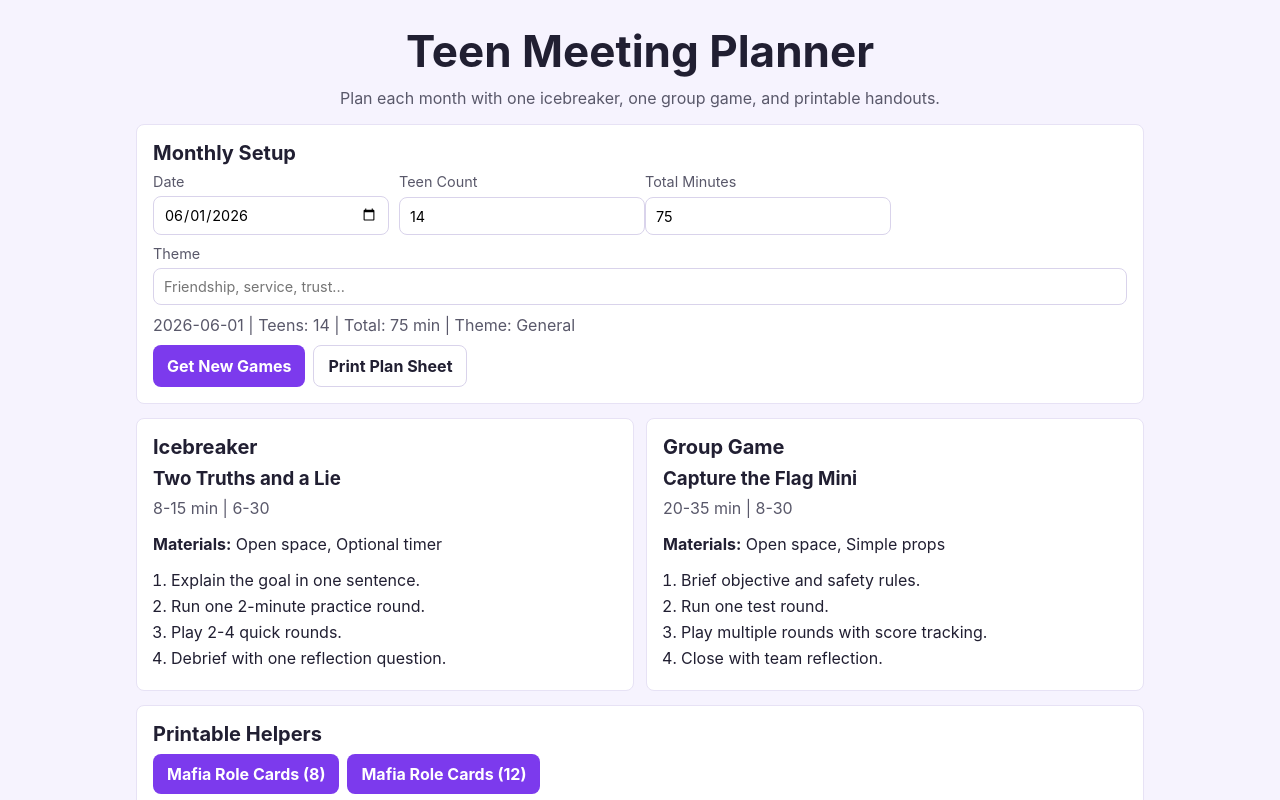
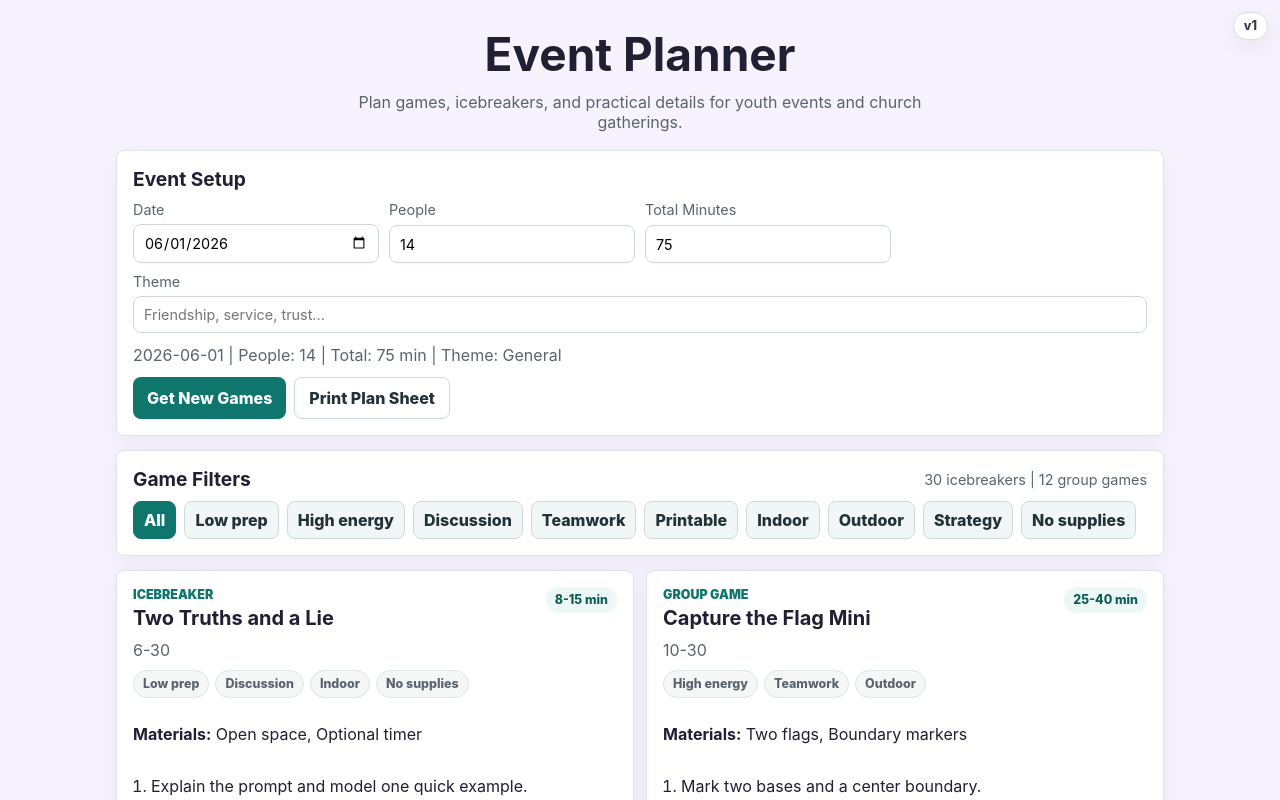
Before and after one commit to preachingalways0710/event-planner, a React (Vite) app: page / in a window 1280 px wide. Shown: the top 800 px of the page. Built offline with nearby package versions, Linux system fonts and the light colour scheme.

Commit message:
Expand event planner game filters

```diff
--- a/index.html
+++ b/index.html
@@ -4,7 +4,7 @@
     <meta charset="UTF-8" />
     <link rel="icon" type="image/svg+xml" href="/favicon.svg" />
     <meta name="viewport" content="width=device-width, initial-scale=1.0" />
-    <title>web</title>
+    <title>Event Planner</title>
   </head>
   <body>
     <div id="root"></div>
--- a/src/App.css
+++ b/src/App.css
@@ -1,39 +1,59 @@
 .app {
-  max-width: 1040px;
+  max-width: 1080px;
   margin: 0 auto;
-  padding: 24px 16px 48px;
+  padding: 26px 16px 52px;
+}
+
+.version-badge {
+  position: fixed;
+  top: 12px;
+  right: 12px;
+  z-index: 10;
+  border: 1px solid #d7dfdf;
+  border-radius: 999px;
+  background: #ffffff;
+  color: #334047;
+  font-size: 0.78rem;
+  font-weight: 800;
+  line-height: 1;
+  padding: 7px 10px;
+  box-shadow: 0 8px 24px rgba(32, 44, 54, 0.08);
 }
 
 .hero {
   text-align: center;
-  margin-bottom: 16px;
+  margin-bottom: 18px;
 }
 
 .hero h1 {
   margin: 0;
-  font-size: clamp(30px, 5vw, 44px);
+  font-size: clamp(32px, 5vw, 46px);
+  letter-spacing: 0;
 }
 
 .hero p {
-  margin: 10px 0 0;
-  color: #59586a;
+  margin: 10px auto 0;
+  max-width: 650px;
+  color: #59646d;
 }
 
 .panel {
   background: #ffffff;
-  border: 1px solid #e7e2f5;
+  border: 1px solid #dde6e5;
   border-radius: 8px;
   padding: 16px;
   margin-bottom: 14px;
+  box-shadow: 0 8px 24px rgba(32, 44, 54, 0.05);
 }
 
 .panel h2 {
-  margin: 0 0 8px;
-  font-size: 1.25rem;
+  margin: 0 0 10px;
+  font-size: 1.2rem;
 }
 
 .panel h3 {
-  margin: 0 0 8px;
+  margin: 0;
+  font-size: 1.25rem;
 }
 
 .grid {
@@ -50,22 +70,28 @@ label {
   display: grid;
   gap: 6px;
   font-size: 0.9rem;
-  color: #59586a;
+  color: #59646d;
 }
 
 input {
-  border: 1px solid #d9d3eb;
+  border: 1px solid #cfd9d8;
   border-radius: 8px;
   padding: 9px 10px;
   font: inherit;
 }
 
-.summary {
-  margin: 10px 0;
-  color: #59586a;
+input:focus {
+  outline: 2px solid #8ac6be;
+  outline-offset: 1px;
 }
 
-.row {
+.summary {
+  margin: 12px 0;
+  color: #59646d;
+}
+
+.row,
+.tag-row {
   display: flex;
   gap: 8px;
   flex-wrap: wrap;
@@ -75,35 +101,139 @@ button {
   border: 0;
   border-radius: 8px;
   padding: 10px 14px;
-  background: #7c3aed;
-  color: #fff;
+  background: #0f766e;
+  color: #ffffff;
   font: inherit;
-  font-weight: 700;
+  font-weight: 800;
   cursor: pointer;
 }
 
+button:hover {
+  background: #115e59;
+}
+
 button.secondary {
-  background: #fff;
-  color: #211f32;
-  border: 1px solid #d9d3eb;
+  background: #ffffff;
+  color: #243238;
+  border: 1px solid #cfd9d8;
+}
+
+button.secondary:hover {
+  background: #f2f7f6;
+}
+
+.filter-heading {
+  display: flex;
+  align-items: center;
+  justify-content: space-between;
+  gap: 12px;
+  margin-bottom: 10px;
+}
+
+.filter-heading h2,
+.filter-heading p {
+  margin: 0;
+}
+
+.filter-heading p {
+  color: #59646d;
+  font-size: 0.9rem;
+}
+
+.tag {
+  background: #f1f7f6;
+  border: 1px solid #cfd9d8;
+  color: #243238;
+  padding: 8px 10px;
+}
+
+.tag:hover,
+.tag.active {
+  background: #0f766e;
+  border-color: #0f766e;
+  color: #ffffff;
 }
 
 .cards {
   display: grid;
   gap: 12px;
-  grid-template-columns: repeat(auto-fit, minmax(290px, 1fr));
+  grid-template-columns: repeat(auto-fit, minmax(300px, 1fr));
+}
+
+.game-card {
+  display: flex;
+  flex-direction: column;
+  gap: 10px;
+}
+
+.card-header {
+  display: flex;
+  align-items: flex-start;
+  justify-content: space-between;
+  gap: 12px;
+}
+
+.eyebrow {
+  margin: 0 0 4px;
+  color: #0f766e;
+  font-size: 0.78rem;
+  font-weight: 900;
+  text-transform: uppercase;
+}
+
+.time-chip,
+.tag-label {
+  border-radius: 999px;
+  background: #edf7f5;
+  color: #0f5f59;
+  font-size: 0.78rem;
+  font-weight: 800;
+  line-height: 1;
+  padding: 7px 9px;
+  white-space: nowrap;
+}
+
+.compact {
+  gap: 6px;
+}
+
+.tag-label {
+  background: #f5f7f7;
+  color: #59646d;
+  border: 1px solid #dde6e5;
 }
 
 .meta {
-  color: #59586a;
-  margin: 0 0 8px;
+  color: #59646d;
+  margin: 0;
+}
+
+.tip {
+  margin: 0;
+  color: #59646d;
 }
 
 ol {
-  margin: 8px 0 0;
+  margin: 0;
   padding-left: 18px;
 }
 
 li {
   margin: 6px 0;
 }
+
+@media (max-width: 640px) {
+  .app {
+    padding-top: 42px;
+  }
+
+  .filter-heading,
+  .card-header {
+    display: block;
+  }
+
+  .time-chip {
+    display: inline-block;
+    margin-top: 8px;
+  }
+}
--- a/src/App.tsx
+++ b/src/App.tsx
@@ -1,67 +1,116 @@
 import { useMemo, useState } from "react";
 import "./App.css";
 
+type GameKind = "Icebreaker" | "Group Game";
+
 type Game = {
   name: string;
+  kind: GameKind;
   time: string;
   players: string;
+  tags: string[];
   materials: string[];
   steps: string[];
   tips: string[];
 };
 
+const tags = [
+  "All",
+  "Low prep",
+  "High energy",
+  "Discussion",
+  "Teamwork",
+  "Printable",
+  "Indoor",
+  "Outdoor",
+  "Strategy",
+  "No supplies",
+];
+
 const icebreakers: Game[] = [
-  "Two Truths and a Lie","Speed Friending","Would You Rather","Human Bingo","Name That Tune",
-  "Desert Island Pick","One Word Story","Memory Lane","Hot Seat","Categories Challenge",
-  "Personal Trivia","Telephone Pictionary","Human Rock Paper Scissors","Signature Hunt","Rhythm Name Game",
-  "Life Map","Mystery Box","If I Were","Silent Line-Up","Emoji Check-In",
-  "This or That Corners","Common Ground Sprint","Compliment Circle","Rapid Fire Q&A","Show and Tell",
-  "Pass the Clap","Story Cubes","Find Someone Who","Question Ball Toss","Four Corners"
-].map((name) => ({
-  name,
+  ["Two Truths and a Lie", ["Low prep", "Discussion", "Indoor", "No supplies"]],
+  ["Speed Friending", ["High energy", "Discussion", "Indoor", "No supplies"]],
+  ["Would You Rather Corners", ["High energy", "Discussion", "Indoor", "No supplies"]],
+  ["Human Bingo", ["Printable", "Discussion", "Indoor"]],
+  ["Name That Tune", ["High energy", "Indoor"]],
+  ["Desert Island Pick", ["Low prep", "Discussion", "Indoor", "No supplies"]],
+  ["One Word Story", ["Low prep", "Teamwork", "Indoor", "No supplies"]],
+  ["Memory Lane", ["Discussion", "Indoor", "No supplies"]],
+  ["Hot Seat", ["Discussion", "Indoor", "No supplies"]],
+  ["Categories Challenge", ["High energy", "Indoor", "No supplies"]],
+  ["Personal Trivia", ["Printable", "Discussion", "Indoor"]],
+  ["Telephone Pictionary", ["Teamwork", "Indoor"]],
+  ["Human Rock Paper Scissors", ["High energy", "Teamwork", "Indoor", "No supplies"]],
+  ["Signature Hunt", ["Printable", "High energy", "Indoor"]],
+  ["Rhythm Name Game", ["High energy", "Indoor", "No supplies"]],
+  ["Life Map", ["Discussion", "Indoor"]],
+  ["Mystery Box", ["Low prep", "Indoor"]],
+  ["If I Were", ["Discussion", "Indoor", "No supplies"]],
+  ["Silent Line-Up", ["Teamwork", "Indoor", "No supplies"]],
+  ["Emoji Check-In", ["Low prep", "Discussion", "Indoor"]],
+  ["This or That Corners", ["High energy", "Discussion", "Indoor", "No supplies"]],
+  ["Common Ground Sprint", ["High energy", "Teamwork", "Indoor", "No supplies"]],
+  ["Compliment Circle", ["Low prep", "Discussion", "Indoor", "No supplies"]],
+  ["Rapid Fire Q&A", ["High energy", "Discussion", "Indoor", "No supplies"]],
+  ["Show and Tell", ["Discussion", "Indoor"]],
+  ["Pass the Clap", ["High energy", "Teamwork", "No supplies"]],
+  ["Story Cubes", ["Low prep", "Discussion", "Indoor"]],
+  ["Find Someone Who", ["Printable", "High energy", "Indoor"]],
+  ["Question Ball Toss", ["High energy", "Discussion", "Indoor"]],
+  ["Four Corners", ["High energy", "Discussion", "Indoor", "No supplies"]],
+].map(([name, gameTags]) => ({
+  name: name as string,
+  kind: "Icebreaker",
   time: "8-15 min",
   players: "6-30",
-  materials: ["Open space", "Optional timer"],
+  tags: gameTags as string[],
+  materials: (gameTags as string[]).includes("Printable") ? ["Printed sheets", "Pens"] : ["Open space", "Optional timer"],
   steps: [
-    "Explain the goal in one sentence.",
-    "Run one 2-minute practice round.",
-    "Play 2-4 quick rounds.",
-    "Debrief with one reflection question.",
+    "Explain the prompt and model one quick example.",
+    "Run one short practice round so everyone understands the rhythm.",
+    "Play 2-4 rounds, changing partners or groups between rounds.",
+    "Close with one quick reflection or favorite answer.",
   ],
-  tips: ["Keep it moving.", "End while energy is still high."],
+  tips: ["Keep the first round easy.", "Move on before the energy dips."],
 }));
 
 const groupGames: Game[] = [
   {
     name: "Mafia/Werewolf",
+    kind: "Group Game",
     time: "25-40 min",
     players: "8-20",
+    tags: ["Printable", "Strategy", "Indoor", "Discussion"],
     materials: ["Printable role cards", "Timer", "Moderator script"],
     steps: [
       "Assign a moderator and hand out roles secretly.",
       "Run night phase with eyes closed and role actions.",
-      "Run day phase: discuss and vote one player out.",
-      "Repeat until villagers or werewolves win.",
+      "Run day phase with discussion, defense, and one group vote.",
+      "Repeat until villagers identify the werewolves or werewolves take over.",
     ],
     tips: ["Use a 2-minute day timer.", "Start with simple role sets for new players."],
   },
   {
     name: "Escape Room Challenge",
+    kind: "Group Game",
     time: "35-50 min",
-    players: "8-24 (teams of 4-6)",
+    players: "8-24",
+    tags: ["Teamwork", "Strategy", "Printable", "Indoor"],
     materials: ["4 clue stations", "Envelopes", "Code sheet", "Final puzzle"],
     steps: [
-      "Split into teams and assign each a starting clue.",
+      "Split into teams of 4-6 and assign each a starting clue.",
       "Each solved clue gives one key for the final code.",
       "Allow one hint every 8 minutes.",
-      "First team to solve final code wins.",
+      "First team to solve the final code wins.",
     ],
     tips: ["Dry-run clues once before meeting.", "Prepare one backup hint if teams stall."],
   },
   {
     name: "Minute to Win It",
+    kind: "Group Game",
     time: "20-35 min",
     players: "10-30",
+    tags: ["High energy", "Low prep", "Indoor", "Teamwork"],
     materials: ["Cups", "Ping pong balls", "Tape", "Timer"],
     steps: [
       "Set up 4 one-minute challenge stations.",
@@ -71,23 +120,96 @@ const groupGames: Game[] = [
     ],
     tips: ["Use easy reset stations.", "Play music between rounds."],
   },
-  ...[
-    "Capture the Flag Mini","Blindfold Obstacle Relay","Balloon Keep-Up","Mission Impossible Laser Maze",
-    "Collaborative Drawing Relay","Trust Walk","Silent Speed Stacking","Human Knot","Puzzle Race",
-    "Group Sculpture Build","Team Memory Palace","Scavenger Hunt",
-  ].map((name) => ({
-    name,
-    time: "20-35 min",
+  {
+    name: "Capture the Flag Mini",
+    kind: "Group Game",
+    time: "25-40 min",
+    players: "10-30",
+    tags: ["High energy", "Teamwork", "Outdoor"],
+    materials: ["Two flags", "Boundary markers"],
+    steps: ["Mark two bases and a center boundary.", "Split into teams and explain jail/freeing rules.", "Play 8-minute rounds.", "Switch sides and play best of three."],
+    tips: ["Keep boundaries clear.", "Use soft markers instead of hidden flags for younger groups."],
+  },
+  {
+    name: "Blindfold Obstacle Relay",
+    kind: "Group Game",
+    time: "20-30 min",
+    players: "8-24",
+    tags: ["Teamwork", "Indoor", "High energy"],
+    materials: ["Blindfolds", "Soft obstacles", "Timer"],
+    steps: ["Create a safe obstacle path.", "Pair each blindfolded player with a guide.", "Guides direct without touching.", "Fastest safe completion wins."],
+    tips: ["Use soft obstacles only.", "Reward communication more than speed."],
+  },
+  {
+    name: "Balloon Keep-Up",
+    kind: "Group Game",
+    time: "15-25 min",
     players: "8-30",
-    materials: ["Open space", "Simple props"],
-    steps: [
-      "Brief objective and safety rules.",
-      "Run one test round.",
-      "Play multiple rounds with score tracking.",
-      "Close with team reflection.",
-    ],
-    tips: ["Use clear boundaries.", "Keep transitions short."],
-  })),
+    tags: ["High energy", "Low prep", "Indoor", "Teamwork"],
+    materials: ["Balloons", "Timer"],
+    steps: ["Split into teams.", "Add one balloon every 30 seconds.", "No player can hit twice in a row.", "Team with the longest streak wins."],
+    tips: ["Use several smaller teams for large groups.", "Have extra balloons ready."],
+  },
+  {
+    name: "Mission Impossible Laser Maze",
+    kind: "Group Game",
+    time: "25-40 min",
+    players: "8-24",
+    tags: ["High energy", "Teamwork", "Indoor"],
+    materials: ["String or crepe paper", "Tape", "Timer"],
+    steps: ["Tape string across a hallway or room.", "Teams cross without touching lasers.", "Add a penalty for every touch.", "Lowest score wins."],
+    tips: ["Keep paths safe and visible.", "Let teams plan before the clock starts."],
+  },
+  {
+    name: "Collaborative Drawing Relay",
+    kind: "Group Game",
+    time: "20-30 min",
+    players: "8-28",
+    tags: ["Teamwork", "Indoor", "Low prep"],
+    materials: ["Paper", "Markers", "Prompt cards"],
+    steps: ["Give each team the same drawing prompt.", "One player draws for 20 seconds, then passes.", "No talking while drawing.", "Teams guess the final image."],
+    tips: ["Use funny prompts.", "Let every player draw at least once."],
+  },
+  {
+    name: "Trust Walk",
+    kind: "Group Game",
+    time: "20-30 min",
+    players: "8-24",
+    tags: ["Teamwork", "Discussion", "Indoor"],
+    materials: ["Blindfolds", "Open space"],
+    steps: ["Pair players.", "One guide leads one blindfolded partner through a simple path.", "Switch roles.", "Debrief what made trust easier or harder."],
+    tips: ["Keep the course simple.", "Frame it as communication practice."],
+  },
+  {
+    name: "Silent Speed Stacking",
+    kind: "Group Game",
+    time: "15-25 min",
+    players: "8-30",
+    tags: ["Teamwork", "Indoor", "Low prep"],
+    materials: ["Plastic cups", "Timer"],
+    steps: ["Give each team equal cups.", "Teams build the tallest tower without talking.", "Restart if it falls.", "Measure after 3 minutes."],
+    tips: ["Add a second round where talking is allowed.", "Compare what changed."],
+  },
+  {
+    name: "Human Knot",
+    kind: "Group Game",
+    time: "15-25 min",
+    players: "8-20",
+    tags: ["Teamwork", "Indoor", "No supplies"],
+    materials: ["Open space"],
+    steps: ["Stand in a tight circle.", "Each person grabs two different hands.", "Untangle without letting go.", "Celebrate the best time."],
+    tips: ["Use groups of 8-10.", "Pause if arms get uncomfortable."],
+  },
+  {
+    name: "Survival Ranking",
+    kind: "Group Game",
+    time: "25-35 min",
+    players: "8-30",
+    tags: ["Discussion", "Strategy", "Teamwork", "Printable"],
+    materials: ["Scenario sheets", "Pens"],
+    steps: ["Give teams the same survival scenario.", "Rank items individually first.", "Rank again as a team.", "Compare how group decisions changed the answers."],
+    tips: ["Choose age-appropriate scenarios.", "Debrief listening and compromise."],
+  },
 ];
 
 function pickOne<T>(items: T[]) {
@@ -99,27 +221,52 @@ function roleSet(playerCount: number) {
     return ["Werewolf", "Werewolf", "Seer", "Doctor", "Villager", "Villager", "Villager", "Villager"];
   }
   return [
-    "Werewolf", "Werewolf", "Werewolf", "Seer", "Doctor", "Bodyguard",
-    "Villager", "Villager", "Villager", "Villager", "Villager", "Villager",
+    "Werewolf",
+    "Werewolf",
+    "Werewolf",
+    "Seer",
+    "Doctor",
+    "Bodyguard",
+    "Villager",
+    "Villager",
+    "Villager",
+    "Villager",
+    "Villager",
+    "Villager",
   ];
+}
+
+function filterByTag(games: Game[], selectedTag: string) {
+  return selectedTag === "All" ? games : games.filter((game) => game.tags.includes(selectedTag));
 }
 
 function App() {
   const [date, setDate] = useState(new Date().toISOString().slice(0, 10));
-  const [teenCount, setTeenCount] = useState(14);
+  const [attendeeCount, setAttendeeCount] = useState(14);
   const [duration, setDuration] = useState(75);
   const [theme, setTheme] = useState("");
+  const [selectedTag, setSelectedTag] = useState("All");
   const [icebreaker, setIcebreaker] = useState<Game>(() => pickOne(icebreakers));
   const [groupGame, setGroupGame] = useState<Game>(() => pickOne(groupGames));
 
+  const filteredIcebreakers = useMemo(() => filterByTag(icebreakers, selectedTag), [selectedTag]);
+  const filteredGroupGames = useMemo(() => filterByTag(groupGames, selectedTag), [selectedTag]);
+
   const meetingSummary = useMemo(
-    () => `${date} | Teens: ${teenCount} | Total: ${duration} min | Theme: ${theme || "General"}`,
-    [date, teenCount, duration, theme]
+    () => `${date} | People: ${attendeeCount} | Total: ${duration} min | Theme: ${theme || "General"}`,
+    [date, attendeeCount, duration, theme],
   );
 
-  function getNewGames() {
-    setIcebreaker(pickOne(icebreakers));
-    setGroupGame(pickOne(groupGames));
+  function getNewGames(tag = selectedTag) {
+    const icePool = filterByTag(icebreakers, tag);
+    const groupPool = filterByTag(groupGames, tag);
+    setIcebreaker(pickOne(icePool.length ? icePool : icebreakers));
+    setGroupGame(pickOne(groupPool.length ? groupPool : groupGames));
+  }
+
+  function selectTag(tag: string) {
+    setSelectedTag(tag);
+    getNewGames(tag);
   }
 
   function printPlan() {
@@ -148,55 +295,87 @@ function App() {
     w.print();
   }
 
+  function renderGame(game: Game) {
+    return (
+      <>
+        <div className="card-header">
+          <div>
+            <p className="eyebrow">{game.kind}</p>
+            <h3>{game.name}</h3>
+          </div>
+          <span className="time-chip">{game.time}</span>
+        </div>
+        <p className="meta">{game.players}</p>
+        <div className="tag-row compact">
+          {game.tags.map((tag) => (
+            <span className="tag-label" key={tag}>{tag}</span>
+          ))}
+        </div>
+        <p><strong>Materials:</strong> {game.materials.join(", ")}</p>
+        <ol>{game.steps.map((step) => <li key={step}>{step}</li>)}</ol>
+        <p className="tip"><strong>Leader tip:</strong> {game.tips[0]}</p>
+      </>
+    );
+  }
+
   return (
     <main className="app">
+      <div className="version-badge">v1</div>
+
       <section className="hero">
-        <h1>Teen Meeting Planner</h1>
-        <p>Plan each month with one icebreaker, one group game, and printable handouts.</p>
+        <h1>Event Planner</h1>
+        <p>Plan games, icebreakers, and practical details for youth events and church gatherings.</p>
       </section>
 
       <section className="panel">
-        <h2>Monthly Setup</h2>
+        <h2>Event Setup</h2>
         <div className="grid">
           <label>
             Date
-            <input type="date" value={date} onChange={(e) => setDate(e.target.value)} />
+            <input type="date" value={date} onChange={(event) => setDate(event.target.value)} />
           </label>
           <label>
-            Teen Count
-            <input type="number" min={4} value={teenCount} onChange={(e) => setTeenCount(Number(e.target.value))} />
+            People
+            <input type="number" min={4} value={attendeeCount} onChange={(event) => setAttendeeCount(Number(event.target.value))} />
           </label>
           <label>
             Total Minutes
-            <input type="number" min={30} value={duration} onChange={(e) => setDuration(Number(e.target.value))} />
+            <input type="number" min={30} value={duration} onChange={(event) => setDuration(Number(event.target.value))} />
           </label>
           <label className="wide">
             Theme
-            <input placeholder="Friendship, service, trust..." value={theme} onChange={(e) => setTheme(e.target.value)} />
+            <input placeholder="Friendship, service, trust..." value={theme} onChange={(event) => setTheme(event.target.value)} />
           </label>
         </div>
         <p className="summary">{meetingSummary}</p>
         <div className="row">
-          <button onClick={getNewGames}>Get New Games</button>
+          <button onClick={() => getNewGames()}>Get New Games</button>
           <button className="secondary" onClick={printPlan}>Print Plan Sheet</button>
         </div>
       </section>
 
+      <section className="panel">
+        <div className="filter-heading">
+          <h2>Game Filters</h2>
+          <p>{filteredIcebreakers.length} icebreakers | {filteredGroupGames.length} group games</p>
+        </div>
+        <div className="tag-row">
+          {tags.map((tag) => (
+            <button
+              className={tag === selectedTag ? "tag active" : "tag"}
+              key={tag}
+              onClick={() => selectTag(tag)}
+              type="button"
+            >
+              {tag}
+            </button>
+          ))}
+        </div>
+      </section>
+
       <section className="cards">
-        <article className="panel">
-          <h2>Icebreaker</h2>
-          <h3>{icebreaker.name}</h3>
-          <p className="meta">{icebreaker.time} | {icebreaker.players}</p>
-          <p><strong>Materials:</strong> {icebreaker.materials.join(", ")}</p>
-          <ol>{icebreaker.steps.map((step) => <li key={step}>{step}</li>)}</ol>
-        </article>
-        <article className="panel">
-          <h2>Group Game</h2>
-          <h3>{groupGame.name}</h3>
-          <p className="meta">{groupGame.time} | {groupGame.players}</p>
-          <p><strong>Materials:</strong> {groupGame.materials.join(", ")}</p>
-          <ol>{groupGame.steps.map((step) => <li key={step}>{step}</li>)}</ol>
-        </article>
+        <article className="panel game-card">{renderGame(icebreaker)}</article>
+        <article className="panel game-card">{renderGame(groupGame)}</article>
       </section>
 
       <section className="panel">
```
